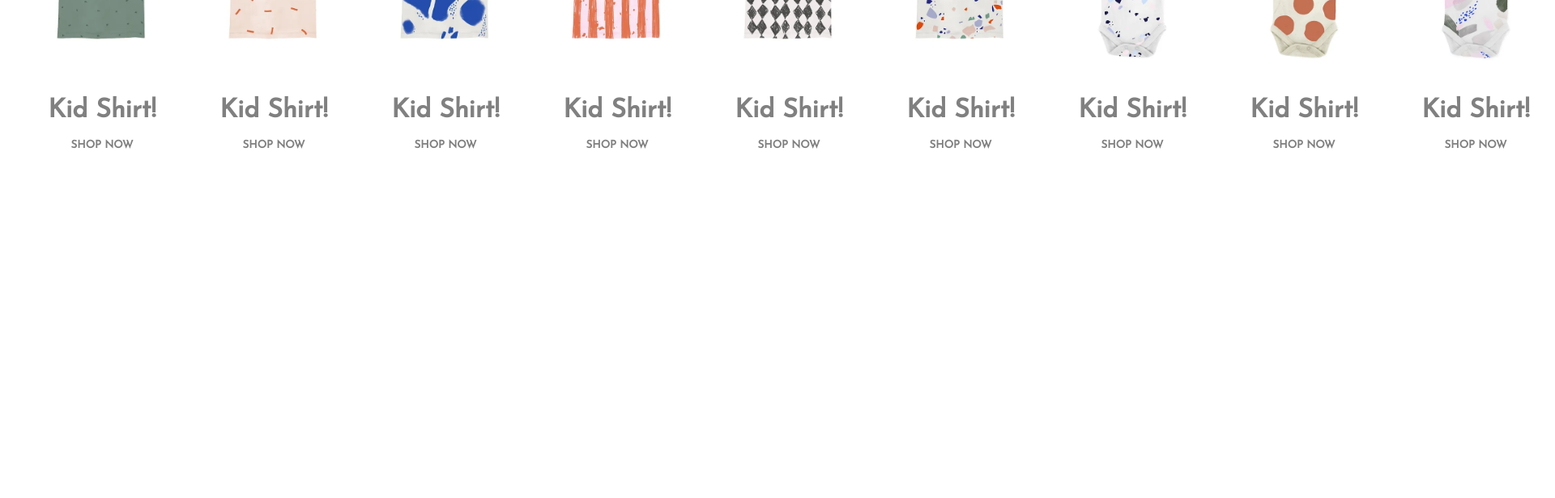
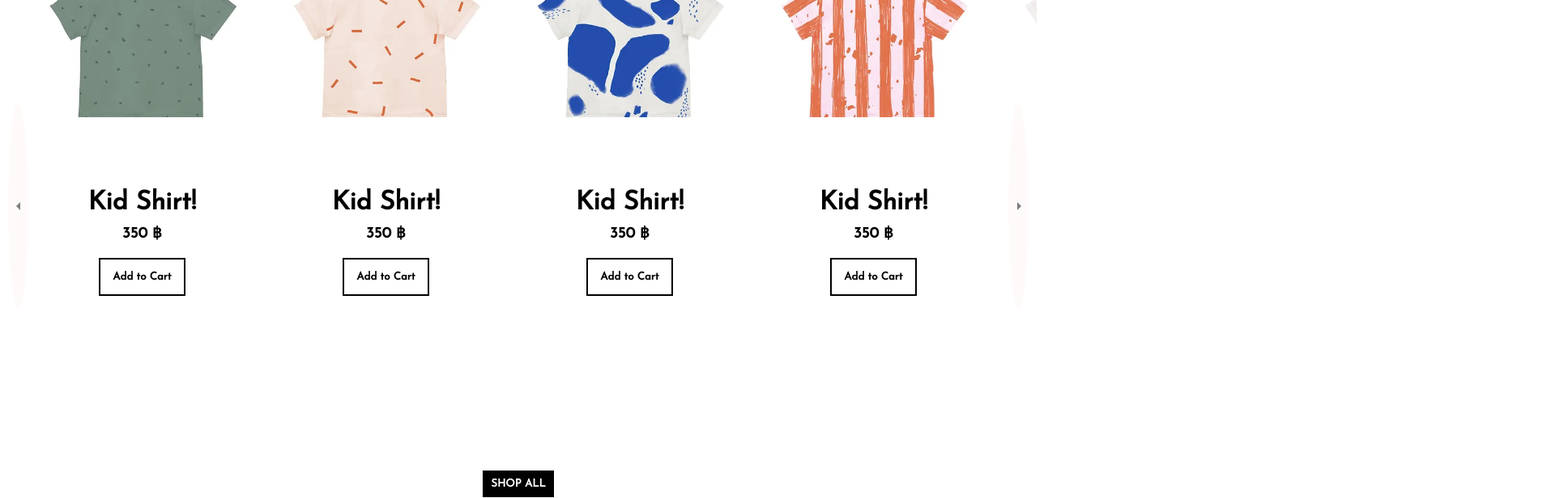
Before and after one commit to Maztermon/HappyKidsShop, a React (Vite) app: page / in a window 1280 px wide. Shown: the part 1140-1756 px from the top of the page at 81% size, 1920 px wide, since content can reach past the window. Before the commit the page ends 1601 px from the top, so only its background shows below. Built offline with nearby package versions, Linux system fonts and the light colour scheme.

Commit message:
add cate

```diff
--- a/src/components/Categories.jsx
+++ b/src/components/Categories.jsx
@@ -1,23 +1,104 @@
 import styled from "styled-components";
 import { categories } from "../data";
-
 import CategoryItem from "./CategoryItem";
 
+import { ArrowLeftOutlined, ArrowRightOutlined } from "@mui/icons-material"
+import { useState } from "react";
+
 const Container = styled.div`
+  width: 100%;
+  height: 100vh;
+  position: relative;
+  overflow: hidden;
+
+`;
+
+const Wrapper = styled.div`
+  padding: 10px 20px;
   display: flex;
-  padding: 20px;
+  align-items: center;
   justify-content: space-between;
+  padding: 25px;
 
 
 `;
 
+const Center = styled.h1`
+  flex: 1;
+  text-align: center;
+  font-weight: bold;
+  margin: 25px;
+  padding: 10px
+  bottom: 0;
+  top: 0;
+`;
+
+const Arrow = styled.div`
+  width: 25px;
+  height: 256px;
+  top: 0;
+  bottom: 0;
+  background-color: #fff7f7;
+  border-radius: 50%;
+  display: flex;
+  align-items: center;
+  justify-content: center;
+  position: absolute;
+  left: ${props=> props.dirction === "left" && "10px"};
+  right: ${props=> props.dirction === "right" && "10px"};
+  margin: auto;
+  cursor: pointer;
+  opacity: 0.5;
+  z-index: 2;
+`;
+
+
+const Slide = styled.div`
+  width: 100vw;
+  display: flex;
+  align-items: center;
+
+`;
+
+const Button = styled.button`
+    border: none;
+    padding: 10px;
+    background-color: black;
+    color: white;
+    cursor: pointer;
+    font-weight: 600;
+`;
+
 const Categories = () => {
+  const [slideIndex, setSlideIndex] = useState(0);
+  const handleClick = (direction) => {
+    if (direction === "left") {
+      setSlideIndex(slideIndex > 0 ? slideIndex - 1 : 2);
+    } else {
+      setSlideIndex(slideIndex < 2 ? slideIndex + 1 : 0);
+    }
+  };
   return (
     <Container>
-            {categories.map((item) => (
+      <Center>
+          Happy Kids
+        </Center>
+      <Arrow dirction="left" onClick={() => handleClick("left")}>
+          <ArrowLeftOutlined />
+      </Arrow>
+      <Wrapper slideIndex={slideIndex}>
+        {categories.map((item) => (
+        <Slide>
         <CategoryItem item={item} key={item.id} />
-      ))}
-
+        </Slide>
+        ))}
+      </Wrapper>
+      <Arrow dirction="right" onClick={() => handleClick("right")}>
+        <ArrowRightOutlined />
+      </Arrow>
+      <Center>
+        <Button>SHOP ALL</Button>
+      </Center>
     </Container>
 
   );
--- a/src/components/CategoryItem.jsx
+++ b/src/components/CategoryItem.jsx
@@ -9,8 +9,8 @@ const Container = styled.div`
 `;
 
 const Image = styled.img`
-width: 206px;
-height: 206px;
+width: 295px;
+height: 180px;
 object-fit: cover;
 object-position: 50% 50%;
 
@@ -19,7 +19,7 @@ object-position: 50% 50%;
 
 const Info = styled.div`
   position: absolute;
-  top: 0;
+  top: 60px;
   left: 0;
   width: 100%;
   height: 100%;
@@ -30,15 +30,21 @@ const Info = styled.div`
 `;
 
 const Title = styled.h1`
-    color:gray;
+    color:#F494949;
+    margin-bottom: 10px;
+`;
+
+const Price = styled.h3`
+    color:#F494949;
     margin-bottom: 10px;
 `;
 
 const Button = styled.button`
-    border:none;
-    padding: 10px;
+    border-style: solid;
+    padding: 15px;
+    margin: 10px;
     background-color: white;
-    color:gray;
+    color: #F494949;
     cursor: pointer;
     font-weight: 600;
 `;
@@ -49,7 +55,8 @@ const CategoryItem = ({ item }) => {
       <Image src={item.img} />
       <Info>
         <Title>{item.title}</Title>
-        <Button>SHOP NOW</Button>
+        <Price>{item.price}</Price>
+        <Button>Add to Cart</Button>
       </Info>
     </Container>
   );
--- a/src/components/Slider.jsx
+++ b/src/components/Slider.jsx
@@ -82,6 +82,7 @@ const Slider = () => {
       <Arrow dirction="right" onClick={() => handleClick("right")}>
         <ArrowRightOutlined />
       </Arrow>
+
     </Container>
   )
 }
--- a/src/data.js
+++ b/src/data.js
@@ -35,61 +35,73 @@ export const categories = [
         id: 1,
         img: Product1,
         title: "Kid Shirt!",
+        price: "350 ฿",
       },
       {
         id: 2,
         img: Product2,
         title: "Kid Shirt!",
+        price: "350 ฿",
       },
       {
         id: 3,
         img: Product3,
         title: "Kid Shirt!",
+        price: "350 ฿",
       },
       {
         id: 4,
         img: Product4,
         title: "Kid Shirt!",
+        price: "350 ฿",
       },
       {
         id: 5,
         img: Product5,
         title: "Kid Shirt!",
+        price: "350 ฿",
       },
       {
         id: 6,
         img: Product6,
         title: "Kid Shirt!",
+        price: "350 ฿",
       },
       {
         id: 7,
         img: Product7,
         title: "Kid Shirt!",
+        price: "350 ฿",
       },
       {
         id: 8,
         img: Product8,
         title: "Kid Shirt!",
+        price: "350 ฿",
       },
       {
         id: 9,
         img: Product9,
         title: "Kid Shirt!",
+        price: "350 ฿",
       },
       {
         id: 10,
         img: Product10,
         title: "Kid Shirt!",
+        price: "350 ฿",
       },
       {
         id: 11,
         img: Product11,
         title: "Kid Shirt!",
+        price: "350 ฿",
       },
       {
         id: 12,
         img: Product12,
         title: "Kid Shirt!",
+        price: "350 ฿",
       }
 
 ]
```
